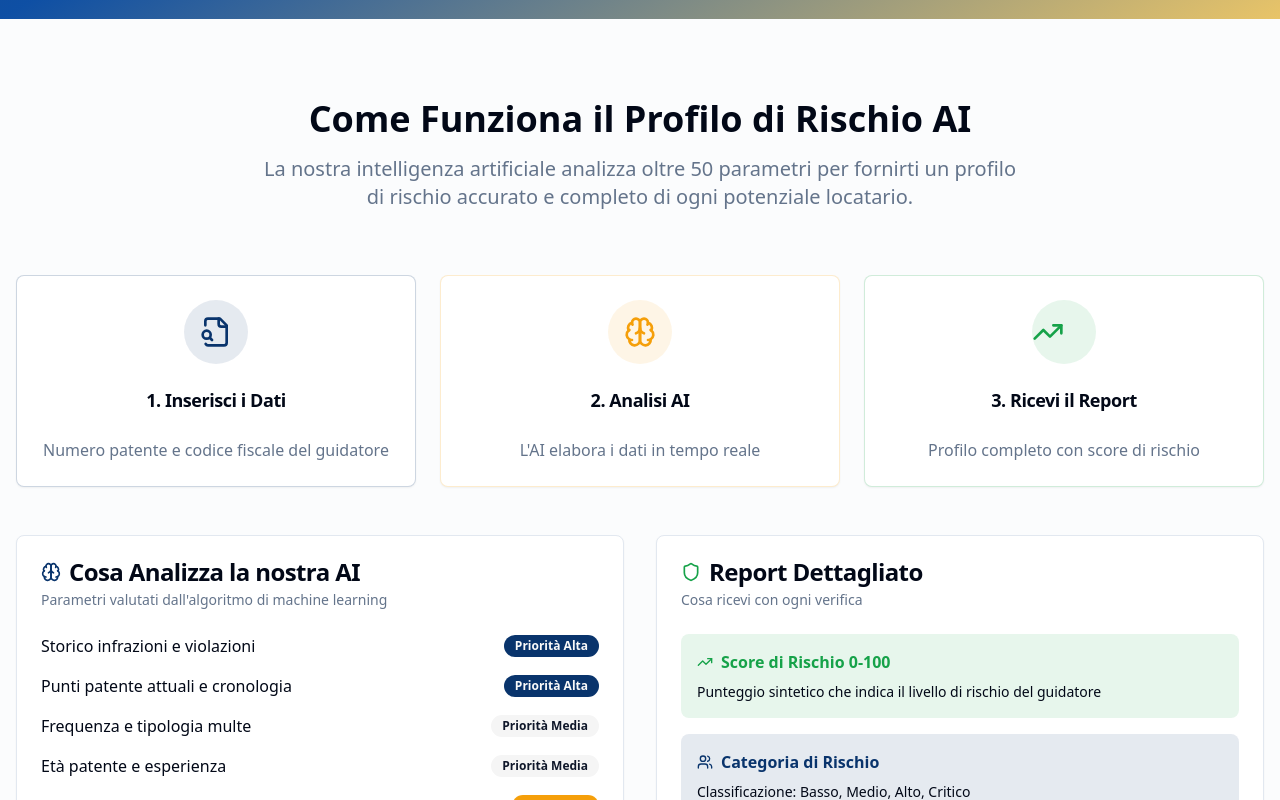
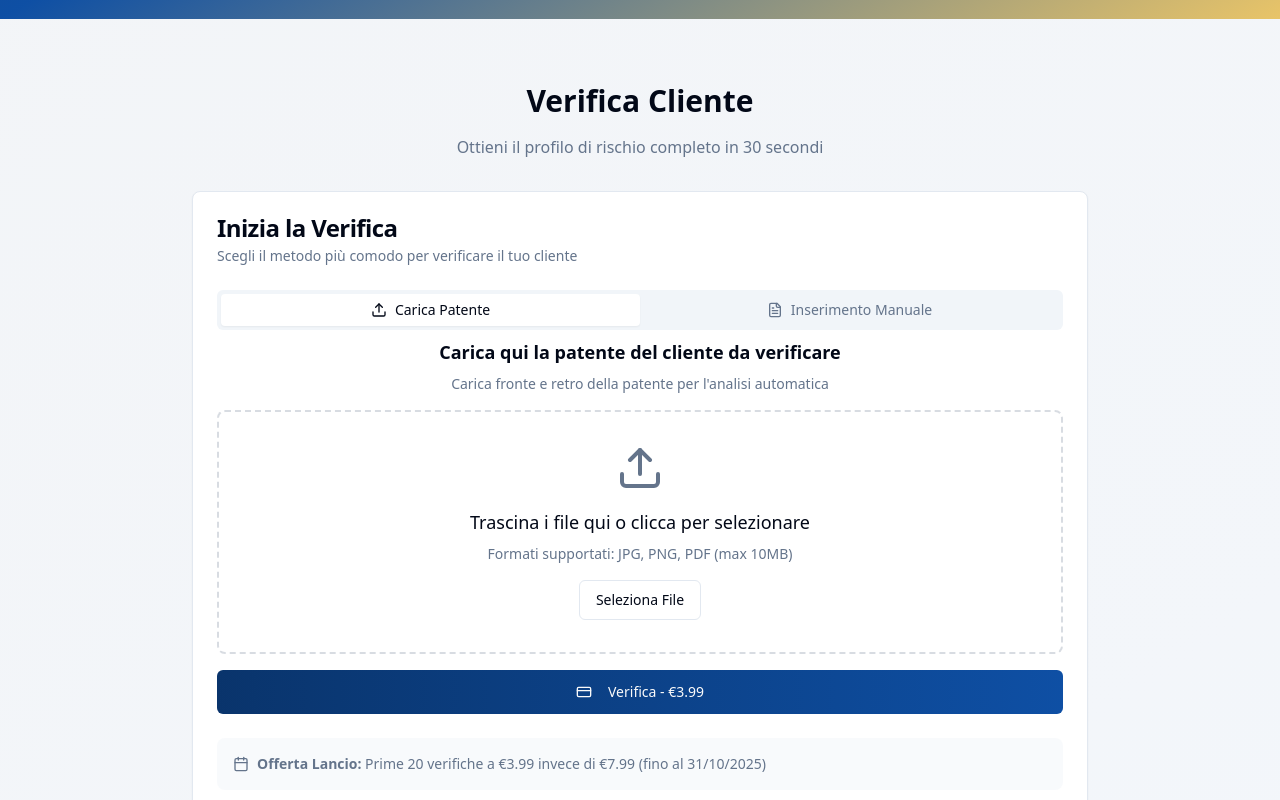
Before and after one commit to iago-df/remix-of-puntipatente, a React (Vite) app: page / in a window 1280 px wide. Shown: the part 820-1620 px from the top of the page. Built offline with nearby package versions, Linux system fonts and the light colour scheme.

Commit message:
Add form for license verification
Add a form at the top for users to upload a driver's license or enter the license number and date of birth. Simplify the overall structure and update contact information to 3494373097 and info@puntipatente.com.

```diff
--- a/package.json
+++ b/package.json
@@ -34,7 +34,7 @@
     "@radix-ui/react-slider": "^1.3.5",
     "@radix-ui/react-slot": "^1.2.3",
     "@radix-ui/react-switch": "^1.2.5",
-    "@radix-ui/react-tabs": "^1.1.12",
+    "@radix-ui/react-tabs": "^1.1.13",
     "@radix-ui/react-toast": "^1.2.14",
     "@radix-ui/react-toggle": "^1.1.9",
     "@radix-ui/react-toggle-group": "^1.1.10",
--- a/src/components/Footer.tsx
+++ b/src/components/Footer.tsx
@@ -65,15 +65,19 @@ const Footer = () => {
               <div className="space-y-3 text-sm">
                 <div className="flex items-center gap-2">
                   <Phone className="h-4 w-4" />
-                <span>800-123-456</span>
+                  <a href="tel:+393494373097" className="opacity-80 hover:opacity-100 transition-opacity">
+                    349 437 3097
+                  </a>
                 </div>
                 <div className="flex items-center gap-2">
                   <Mail className="h-4 w-4" />
-                <span>info@puntipatente.com</span>
+                  <a href="mailto:info@puntipatente.com" className="opacity-80 hover:opacity-100 transition-opacity">
+                    info@puntipatente.com
+                  </a>
                 </div>
                 <div className="flex items-start gap-2">
                   <MapPin className="h-4 w-4 mt-1" />
-                <span>Via Roma 123<br />00100 Roma, Italia</span>
+                  <span>Milano, Italia</span>
                 </div>
               </div>
             </div>
--- /dev/null
+++ b/src/components/VerificationForm.tsx
@@ -0,0 +1,148 @@
+import { useState } from "react";
+import { Button } from "@/components/ui/button";
+import { Card, CardContent, CardDescription, CardHeader, CardTitle } from "@/components/ui/card";
+import { Input } from "@/components/ui/input";
+import { Label } from "@/components/ui/label";
+import { Tabs, TabsContent, TabsList, TabsTrigger } from "@/components/ui/tabs";
+import { Upload, FileText, Calendar, CreditCard } from "lucide-react";
+
+const VerificationForm = () => {
+  const [dragActive, setDragActive] = useState(false);
+
+  const handleDrag = (e: React.DragEvent) => {
+    e.preventDefault();
+    e.stopPropagation();
+    if (e.type === "dragenter" || e.type === "dragover") {
+      setDragActive(true);
+    } else if (e.type === "dragleave") {
+      setDragActive(false);
+    }
+  };
+
+  const handleDrop = (e: React.DragEvent) => {
+    e.preventDefault();
+    e.stopPropagation();
+    setDragActive(false);
+    // Handle file upload logic here
+  };
+
+  return (
+    <section className="py-16 bg-gradient-to-br from-primary/5 to-primary-glow/5">
+      <div className="container mx-auto px-4">
+        <div className="max-w-4xl mx-auto">
+          <div className="text-center mb-8">
+            <h2 className="text-3xl font-bold mb-4">Verifica Cliente</h2>
+            <p className="text-muted-foreground">
+              Ottieni il profilo di rischio completo in 30 secondi
+            </p>
+          </div>
+
+          <Card>
+            <CardHeader>
+              <CardTitle>Inizia la Verifica</CardTitle>
+              <CardDescription>
+                Scegli il metodo più comodo per verificare il tuo cliente
+              </CardDescription>
+            </CardHeader>
+            <CardContent>
+              <Tabs defaultValue="upload" className="w-full">
+                <TabsList className="grid w-full grid-cols-2">
+                  <TabsTrigger value="upload" className="flex items-center gap-2">
+                    <Upload className="h-4 w-4" />
+                    Carica Patente
+                  </TabsTrigger>
+                  <TabsTrigger value="manual" className="flex items-center gap-2">
+                    <FileText className="h-4 w-4" />
+                    Inserimento Manuale
+                  </TabsTrigger>
+                </TabsList>
+
+                <TabsContent value="upload" className="space-y-4">
+                  <div className="text-center">
+                    <h3 className="text-lg font-semibold mb-2">Carica qui la patente del cliente da verificare</h3>
+                    <p className="text-sm text-muted-foreground mb-4">
+                      Carica fronte e retro della patente per l'analisi automatica
+                    </p>
+                  </div>
+
+                  <div
+                    className={`border-2 border-dashed rounded-lg p-8 text-center transition-colors ${
+                      dragActive
+                        ? "border-primary bg-primary/5"
+                        : "border-muted-foreground/25 hover:border-primary/50"
+                    }`}
+                    onDragEnter={handleDrag}
+                    onDragLeave={handleDrag}
+                    onDragOver={handleDrag}
+                    onDrop={handleDrop}
+                  >
+                    <Upload className="h-12 w-12 text-muted-foreground mx-auto mb-4" />
+                    <p className="text-lg font-medium mb-2">
+                      Trascina i file qui o clicca per selezionare
+                    </p>
+                    <p className="text-sm text-muted-foreground mb-4">
+                      Formati supportati: JPG, PNG, PDF (max 10MB)
+                    </p>
+                    <Button variant="outline">
+                      Seleziona File
+                    </Button>
+                  </div>
+
+                  <Button className="w-full bg-gradient-to-r from-primary to-primary-glow" size="lg">
+                    <CreditCard className="mr-2 h-4 w-4" />
+                    Verifica - €3.99
+                  </Button>
+                </TabsContent>
+
+                <TabsContent value="manual" className="space-y-4">
+                  <div className="text-center mb-6">
+                    <h3 className="text-lg font-semibold mb-2">Inserisci qui direttamente i dati del cliente</h3>
+                    <p className="text-sm text-muted-foreground">
+                      Numero patente e data di nascita per la verifica istantanea
+                    </p>
+                  </div>
+
+                  <div className="grid gap-4">
+                    <div className="space-y-2">
+                      <Label htmlFor="license-number">Numero Patente</Label>
+                      <Input
+                        id="license-number"
+                        placeholder="Es: AB1234567CD"
+                        className="text-center text-lg font-mono"
+                      />
+                    </div>
+
+                    <div className="space-y-2">
+                      <Label htmlFor="birth-date">Data di Nascita</Label>
+                      <Input
+                        id="birth-date"
+                        type="date"
+                        className="text-center"
+                      />
+                    </div>
+                  </div>
+
+                  <Button className="w-full bg-gradient-to-r from-primary to-primary-glow" size="lg">
+                    <CreditCard className="mr-2 h-4 w-4" />
+                    Verifica - €3.99
+                  </Button>
+                </TabsContent>
+              </Tabs>
+
+              <div className="mt-6 p-4 bg-muted/50 rounded-lg">
+                <div className="flex items-center gap-2 text-sm text-muted-foreground">
+                  <Calendar className="h-4 w-4" />
+                  <span>
+                    <strong>Offerta Lancio:</strong> Prime 20 verifiche a €3.99 invece di €7.99 (fino al 31/10/2025)
+                  </span>
+                </div>
+              </div>
+            </CardContent>
+          </Card>
+        </div>
+      </div>
+    </section>
+  );
+};
+
+export default VerificationForm;
--- a/src/pages/Index.tsx
+++ b/src/pages/Index.tsx
@@ -1,6 +1,6 @@
 import Header from "@/components/Header";
 import HeroSection from "@/components/HeroSection";
-import ServiceSection from "@/components/ServiceSection";
+import VerificationForm from "@/components/VerificationForm";
 import PricingSection from "@/components/PricingSection";
 import PrivateSection from "@/components/PrivateSection";
 import BenefitsSection from "@/components/BenefitsSection";
@@ -13,7 +13,7 @@ const Index = () => {
       <Header />
       <main>
         <HeroSection />
-        <ServiceSection />
+        <VerificationForm />
         <PricingSection />
         <PrivateSection />
         <BenefitsSection />
```
Also changed, not shown: 1 other file (tests, documents, lock files or other folders). Lines whose indentation alone changed are shown as unchanged.
